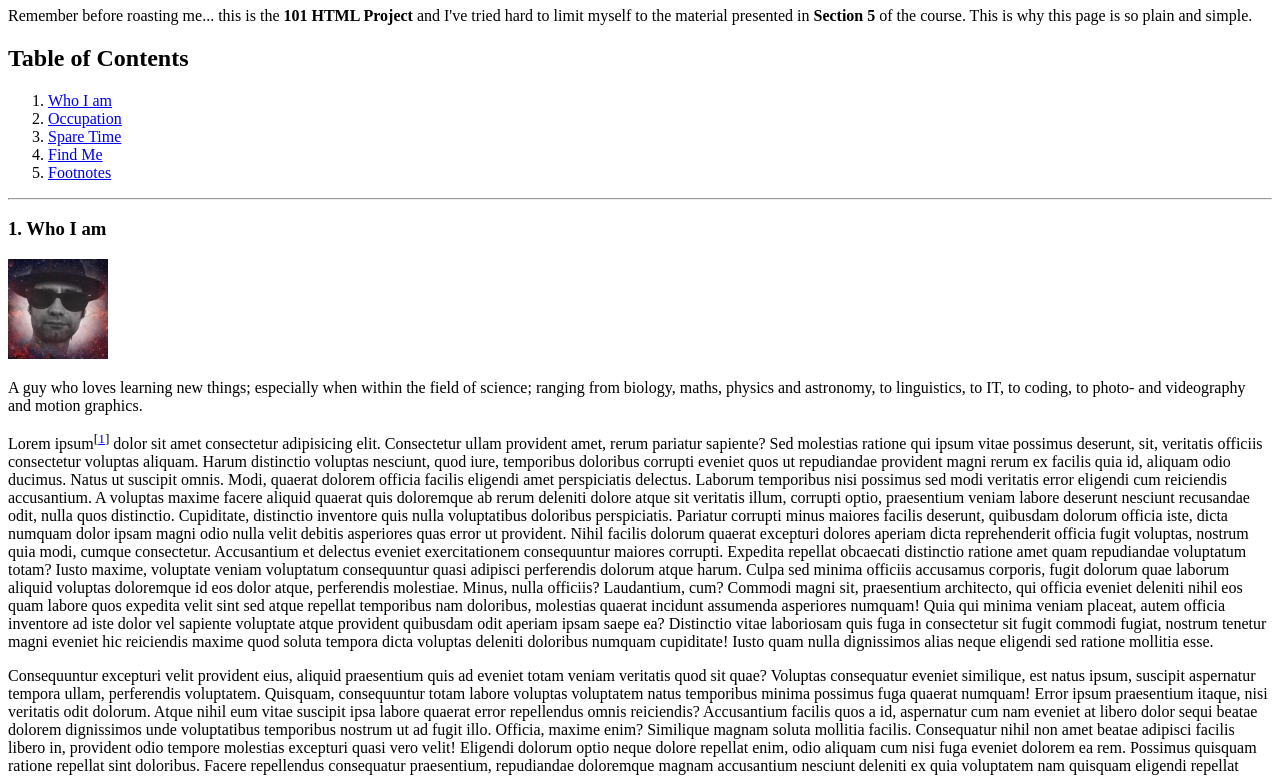
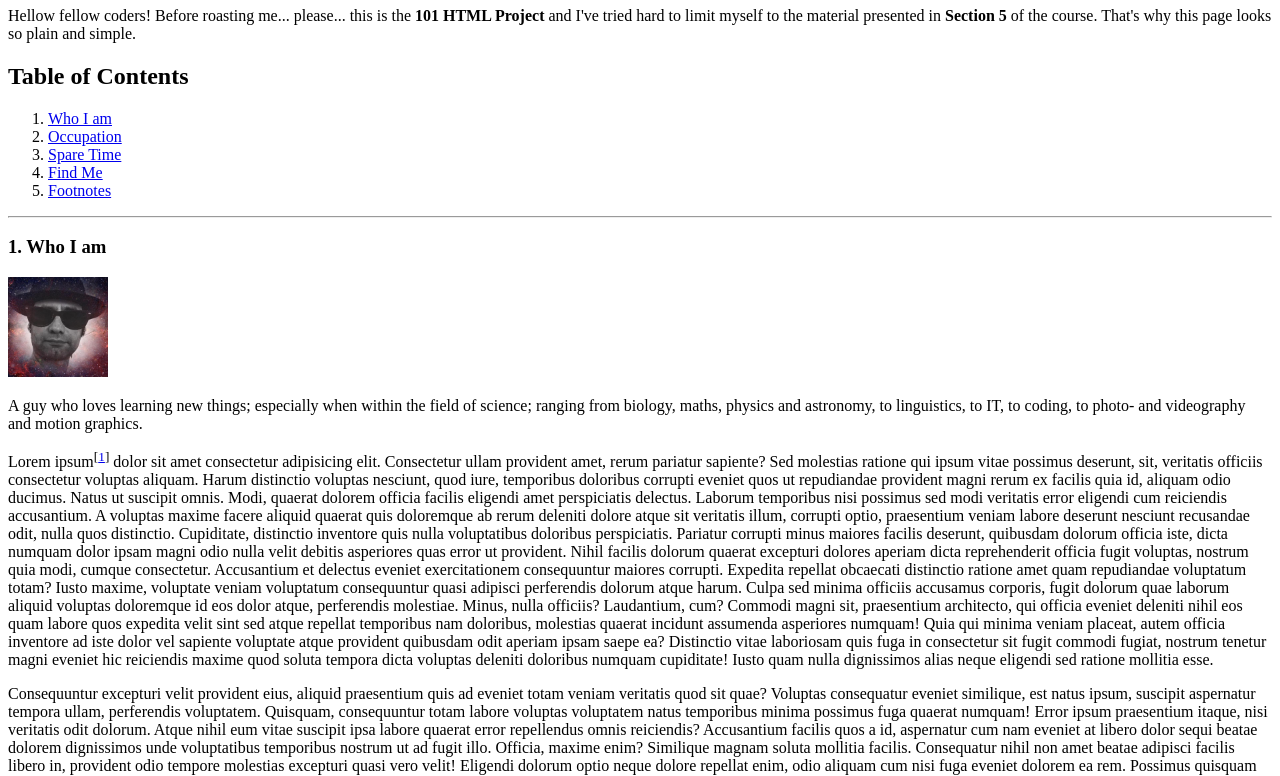
Before and after one commit to mcfunthomas/101-HTML, a plain HTML site: page index.html in a window 1280 px wide. Shown: the part 73-849 px from the top of the page. Drawn offline with Linux system fonts and the light colour scheme.

Commit message:
intro update
Intro paragraph updated

```diff
--- a/index.html
+++ b/index.html
@@ -5,7 +5,8 @@
   </head>
   <body>
     <h1>Welcome to the 101 HTML Project by Thomas Goodwill</h1>
-    <p>Remember before roasting me... this is the <strong>101 HTML Project</strong> and I've tried hard to limit myself to the material presented in <b>Section 5</b> of the course. This is why this page is so plain and simple.</p>
+    <p>Hellow fellow coders! Before roasting me... please... this is the <strong>101 HTML Project</strong> and I've tried hard to limit myself to the material presented in <b>Section 5</b> of the course.
+       That's why this page looks so plain and simple.</p>
     <h2>Table of Contents</h3>
     <ol>
       <li><a href="#Who">Who I am</a></li>
```
